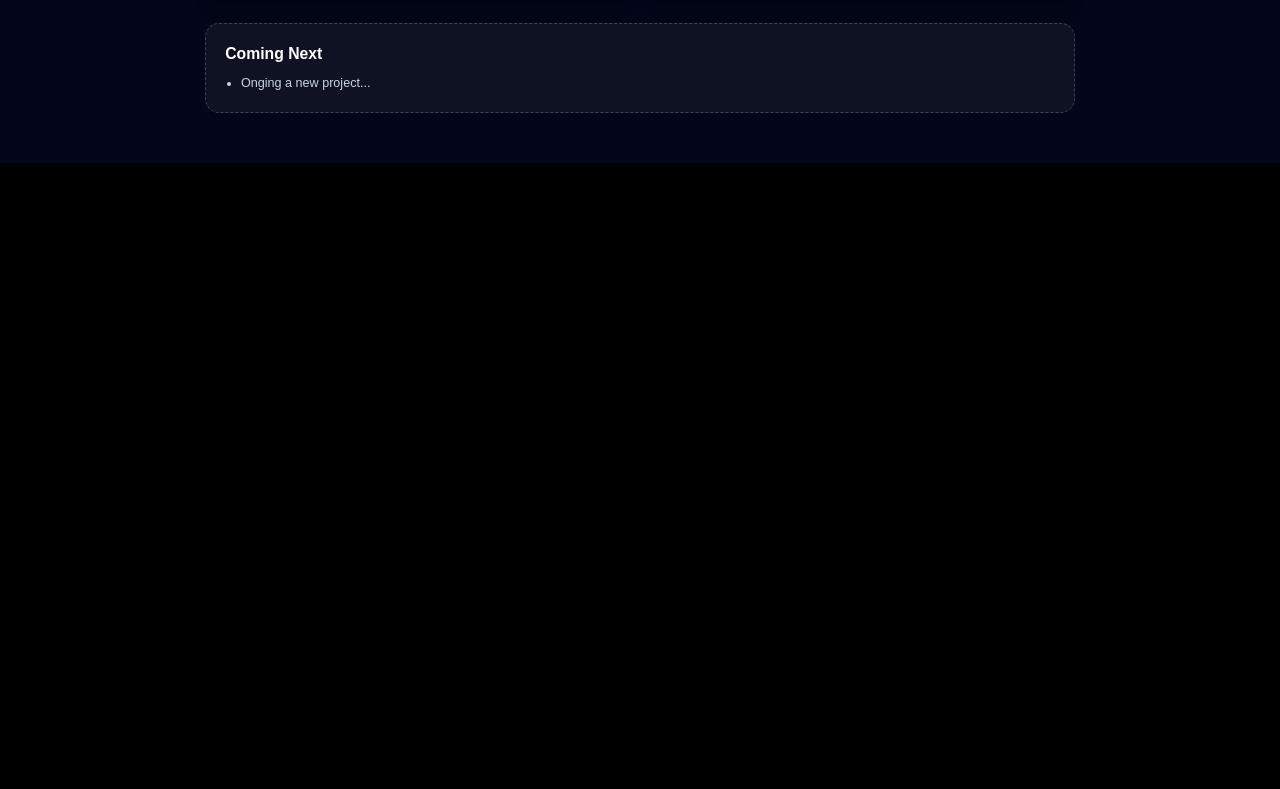
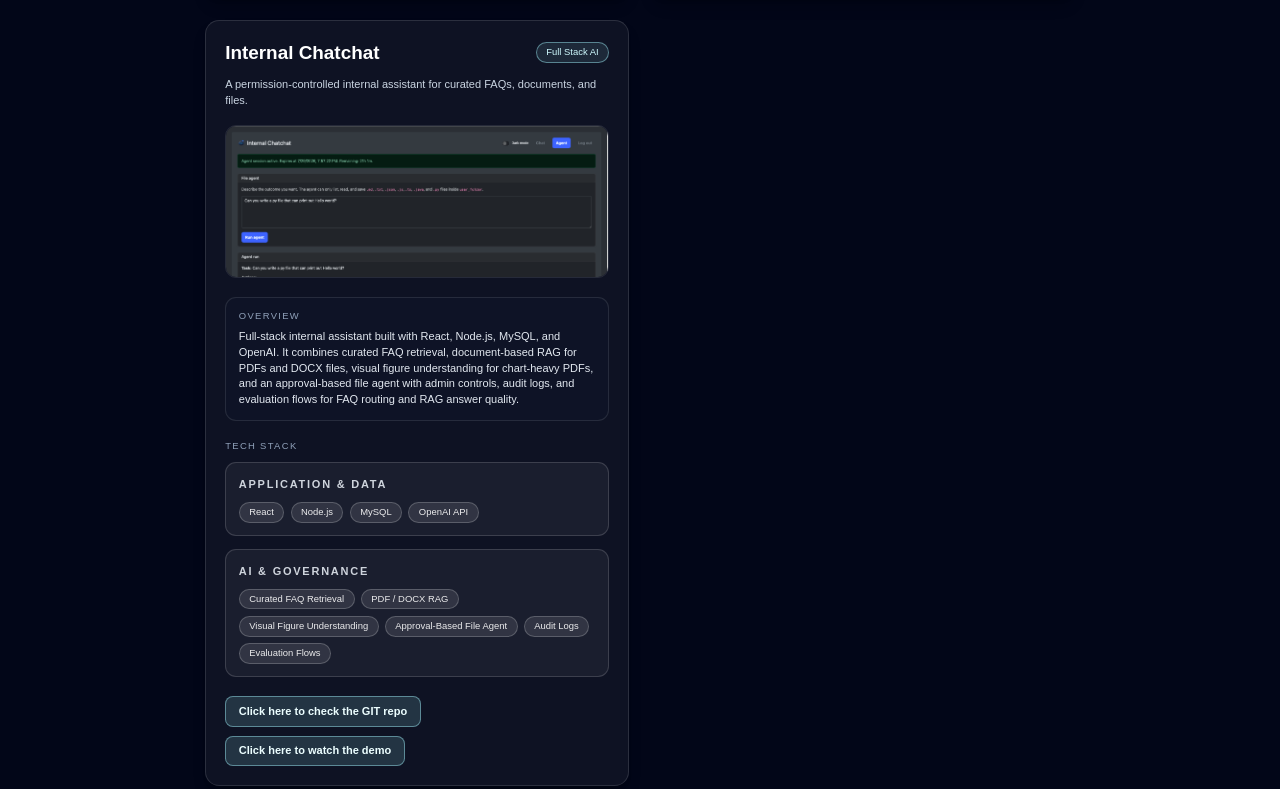
Before and after one commit to alanewbie/alan-website, a Vue app: page /projects in a window 1280 px wide. Shown: the part 871-1660 px from the top of the page. Before the commit the page ends 1034 px from the top, so only its background shows below. Built offline with nearby package versions, Linux system fonts and the light colour scheme; the HTML template or start-up script is replaced by a standard one.

Commit message:
Add 3rd project

```diff
--- a/src/pages/Projects.vue
+++ b/src/pages/Projects.vue
@@ -148,6 +148,19 @@
             Click here to read the Taipei gov press release
           </a>
         </div>
+
+        <div v-if="project.links?.length" class="mt-6 flex flex-wrap gap-3">
+          <a
+            v-for="link in project.links"
+            :key="`${project.id}-${link.label}`"
+            :href="link.url"
+            target="_blank"
+            rel="noopener noreferrer"
+            class="inline-flex items-center rounded-lg border border-cyan-200/45 bg-cyan-200/15 px-4 py-2 text-sm font-semibold text-cyan-50 hover:bg-cyan-200/25"
+          >
+            {{ link.label }}
+          </a>
+        </div>
       </article>
     </section>
 
@@ -194,6 +207,7 @@ const thesisPdfUrl = `${new URL('../assets/portfolio/AlanTseng-Thesis.pdf', impo
 const thesisImageUrl = new URL('../assets/portfolio/AlanThesis.png', import.meta.url).href
 const thesisCoverImageUrl = new URL('../assets/portfolio/AlanThesisCover.png', import.meta.url).href
 const taipei101ImageUrl = new URL('../assets/portfolio/Taipei101.png', import.meta.url).href
+const internalChatchatImageUrl = new URL('../assets/portfolio/Internal_Chatchat.png', import.meta.url).href
 
 const imageModal = reactive({
   open: false,
@@ -272,5 +286,43 @@ const starterProjects = [
     modalImage: taipei101ImageUrl,
     pressReleaseUrl: 'https://www.tcooc.gov.taipei/cp.aspx?n=C9498570CEBDE71D',
   },
+  {
+    id: 'internal-chatchat',
+    title: 'Internal Chatchat',
+    badge: 'Full Stack AI',
+    shortIntro: 'A permission-controlled internal assistant for curated FAQs, documents, and files.',
+    overviewPlaceholder:
+      'Full-stack internal assistant built with React, Node.js, MySQL, and OpenAI. It combines curated FAQ retrieval, document-based RAG for PDFs and DOCX files, visual figure understanding for chart-heavy PDFs, and an approval-based file agent with admin controls, audit logs, and evaluation flows for FAQ routing and RAG answer quality.',
+    techSections: [
+      {
+        title: 'Application & Data',
+        items: ['React', 'Node.js', 'MySQL', 'OpenAI API'],
+      },
+      {
+        title: 'AI & Governance',
+        items: [
+          'Curated FAQ Retrieval',
+          'PDF / DOCX RAG',
+          'Visual Figure Understanding',
+          'Approval-Based File Agent',
+          'Audit Logs',
+          'Evaluation Flows',
+        ],
+      },
+    ],
+    previewImage: internalChatchatImageUrl,
+    previewImageAlt: 'Internal Chatchat assistant dashboard',
+    modalImage: internalChatchatImageUrl,
+    links: [
+      {
+        label: 'Click here to check the GIT repo',
+        url: 'https://github.com/alanewbie/Internal-chatchat',
+      },
+      {
+        label: 'Click here to watch the demo',
+        url: 'https://drive.google.com/file/d/16xrkf0R3T7B6cvG-mMP9PTRsHy5DFdTS/view?usp=sharing',
+      },
+    ],
+  },
 ]
 </script>
```
Also changed, not shown: src/assets/portfolio/Internal_Chatchat.png (added).
